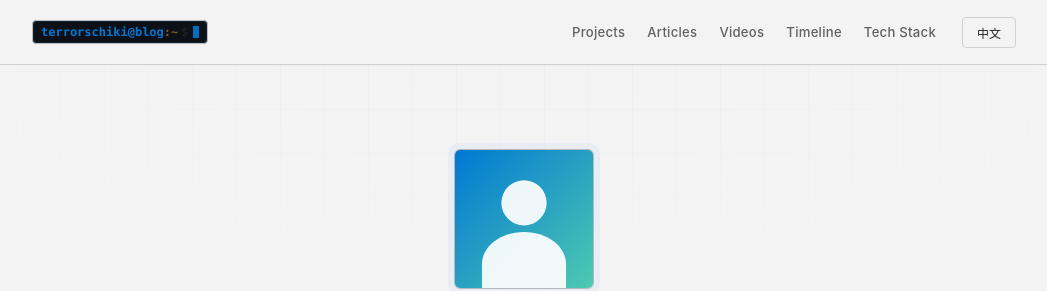
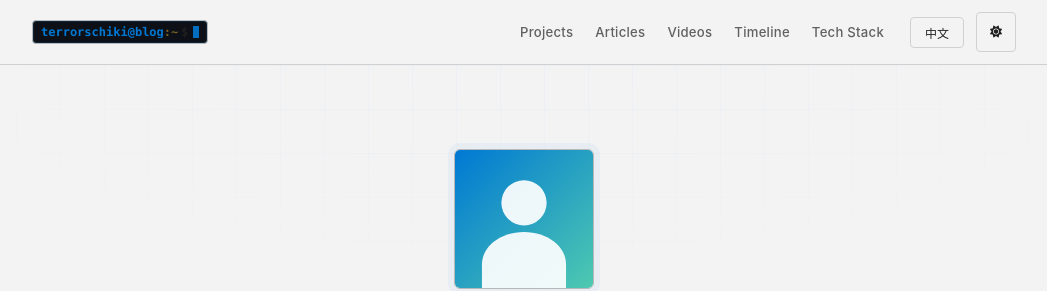
Before and after one commit to Terrorschiki/Terrorschiki.github.io, a plain HTML site: page index.html in a window 1280 px wide. Shown: the top 291 px of the page, without its empty margins (116-1163 px from the left). Drawn offline with Linux system fonts and the light colour scheme.

Commit message:
补回主题切换按钮（上一提交遗漏），main 恢复完整双主题功能

```diff
--- a/index.html
+++ b/index.html
@@ -33,6 +33,10 @@
 
         <div class="nav-controls">
           <button class="control-btn lang-toggle" aria-label="Toggle Language">English</button>
+          <button class="control-btn theme-toggle" aria-label="Toggle Theme">
+            <i class="fas fa-sun sun-icon"></i>
+            <i class="fas fa-moon moon-icon"></i>
+          </button>
         </div>
       </div>
     </div>
```
